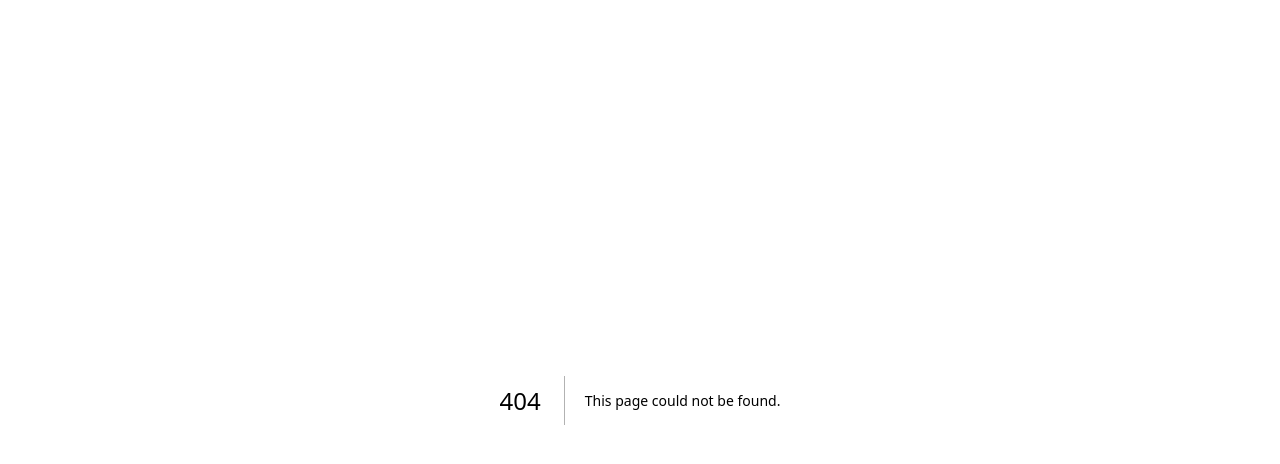
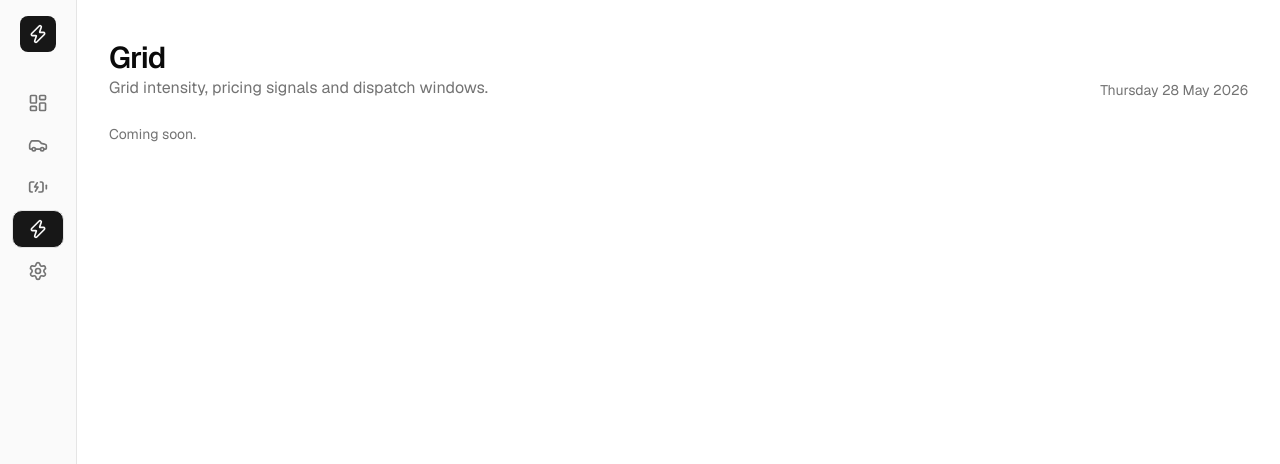
Before and after one commit to weigand242-png/GreenTechTeam07, a Next.js app in the folder launch-v2g/: page /grid in a window 1280 px wide. Before the commit this address had no page. Shown: the top 464 px of the page. Built offline with nearby package versions, Linux system fonts and the light colour scheme.

Commit message:
Add sidebar for page navigation

```diff
--- /dev/null
+++ b/launch-v2g/src/app/(app)/fleet/page.tsx
@@ -0,0 +1,13 @@
+import HeaderBox from "@/components/features/dashboard/HeaderBox";
+
+export default function FleetPage() {
+  return (
+    <div className="mx-auto flex w-full max-w-7xl flex-col gap-6 px-4 py-6 md:px-8 md:py-10">
+      <HeaderBox
+        title="Fleet"
+        subtitle="Vehicles enrolled in the V2G programme."
+      />
+      <p className="text-sm text-muted-foreground">Coming soon.</p>
+    </div>
+  );
+}
--- /dev/null
+++ b/launch-v2g/src/app/(app)/grid/page.tsx
@@ -0,0 +1,13 @@
+import HeaderBox from "@/components/features/dashboard/HeaderBox";
+
+export default function GridPage() {
+  return (
+    <div className="mx-auto flex w-full max-w-7xl flex-col gap-6 px-4 py-6 md:px-8 md:py-10">
+      <HeaderBox
+        title="Grid"
+        subtitle="Grid intensity, pricing signals and dispatch windows."
+      />
+      <p className="text-sm text-muted-foreground">Coming soon.</p>
+    </div>
+  );
+}
--- /dev/null
+++ b/launch-v2g/src/app/(app)/layout.tsx
@@ -0,0 +1,16 @@
+import Sidebar from "@/components/shared/organisms/Sidebar";
+
+export default function AppLayout({
+  children,
+}: {
+  children: React.ReactNode;
+}) {
+  return (
+    <div className="relative grid h-dvh grid-cols-[auto_1fr]">
+      <Sidebar />
+      <main className="flex flex-col overflow-x-hidden overflow-y-auto">
+        {children}
+      </main>
+    </div>
+  );
+}
--- a/launch-v2g/src/app/page.tsx
+++ b/launch-v2g/src/app/(app)/page.tsx
@@ -9,7 +9,7 @@ export default function DashboardPage() {
   const snap = getFleetSnapshot();
 
   return (
-    <main className="mx-auto flex w-full max-w-7xl flex-col gap-6 px-4 py-6 md:px-8 md:py-10">
+    <div className="mx-auto flex w-full max-w-7xl flex-col gap-6 px-4 py-6 md:px-8 md:py-10">
       <HeaderBox
         title="V2G Fleet Dashboard"
         subtitle="Turning idle company cars into grid-balancing batteries."
@@ -32,6 +32,6 @@ export default function DashboardPage() {
           sessions={snap.recentSessions}
         />
       </div>
-    </main>
+    </div>
   );
 }
--- /dev/null
+++ b/launch-v2g/src/app/(app)/sessions/page.tsx
@@ -0,0 +1,13 @@
+import HeaderBox from "@/components/features/dashboard/HeaderBox";
+
+export default function SessionsPage() {
+  return (
+    <div className="mx-auto flex w-full max-w-7xl flex-col gap-6 px-4 py-6 md:px-8 md:py-10">
+      <HeaderBox
+        title="Sessions"
+        subtitle="Charging and discharging session history."
+      />
+      <p className="text-sm text-muted-foreground">Coming soon.</p>
+    </div>
+  );
+}
--- /dev/null
+++ b/launch-v2g/src/app/(app)/settings/page.tsx
@@ -0,0 +1,13 @@
+import HeaderBox from "@/components/features/dashboard/HeaderBox";
+
+export default function SettingsPage() {
+  return (
+    <div className="mx-auto flex w-full max-w-7xl flex-col gap-6 px-4 py-6 md:px-8 md:py-10">
+      <HeaderBox
+        title="Settings"
+        subtitle="Account, fleet and integration preferences."
+      />
+      <p className="text-sm text-muted-foreground">Coming soon.</p>
+    </div>
+  );
+}
--- /dev/null
+++ b/launch-v2g/src/components/shared/atoms/SidebarButton.tsx
@@ -0,0 +1,33 @@
+"use client";
+
+import { cn } from "@/lib/utils";
+import type { RouteItem } from "@/types/navigation";
+import Link from "next/link";
+import { usePathname } from "next/navigation";
+
+export default function SidebarButton({ item }: { item: RouteItem }) {
+  const pathname = usePathname();
+  const isActive =
+    item.route === "/"
+      ? pathname === "/"
+      : pathname === item.route || pathname.startsWith(`${item.route}/`);
+
+  const Icon = item.icon;
+
+  return (
+    <Link
+      href={item.route}
+      aria-current={isActive ? "page" : undefined}
+      className={cn(
+        "flex items-center justify-center gap-3 rounded-lg border border-transparent px-3 py-2 text-muted-foreground transition-colors hover:border-border hover:bg-accent hover:text-accent-foreground 2xl:justify-start",
+        isActive &&
+          "border-border bg-primary text-primary-foreground hover:bg-primary hover:text-primary-foreground"
+      )}
+    >
+      <Icon className="size-5 shrink-0" />
+      <span className="hidden text-sm font-medium 2xl:inline">
+        {item.label}
+      </span>
+    </Link>
+  );
+}
--- /dev/null
+++ b/launch-v2g/src/components/shared/organisms/Sidebar.tsx
@@ -0,0 +1,40 @@
+"use client";
+
+import SidebarButton from "@/components/shared/atoms/SidebarButton";
+import { cn } from "@/lib/utils";
+import { sidebarLinks } from "@/types/navigation";
+import { Zap } from "lucide-react";
+import Link from "next/link";
+import type { ComponentProps } from "react";
+
+export default function Sidebar({ className }: ComponentProps<"aside">) {
+  return (
+    <aside
+      className={cn(
+        "sticky top-0 left-0 flex h-dvh w-fit flex-col gap-2 border-r border-border bg-sidebar px-2 py-4 lg:px-3 2xl:w-56 2xl:px-4",
+        className
+      )}
+    >
+      <Link
+        href="/"
+        className="mb-6 flex items-center gap-2 px-2 2xl:mb-8"
+      >
+        <span className="grid size-9 place-items-center rounded-md bg-primary text-primary-foreground">
+          <Zap className="size-5" />
+        </span>
+        <span className="hidden text-base font-semibold text-sidebar-foreground 2xl:inline">
+          V2G Fleet
+        </span>
+      </Link>
+
+      <nav className="flex flex-col gap-1">
+        {sidebarLinks.map((item) => (
+          <SidebarButton
+            key={item.route}
+            item={item}
+          />
+        ))}
+      </nav>
+    </aside>
+  );
+}
--- /dev/null
+++ b/launch-v2g/src/types/navigation.ts
@@ -0,0 +1,42 @@
+import {
+  BatteryCharging,
+  Car,
+  LayoutDashboard,
+  Settings,
+  Zap,
+} from "lucide-react";
+import type { LucideIcon } from "lucide-react";
+
+export const sidebarLinks: RouteItem[] = [
+  {
+    icon: LayoutDashboard,
+    route: "/",
+    label: "Dashboard",
+  },
+  {
+    icon: Car,
+    route: "/fleet",
+    label: "Fleet",
+  },
+  {
+    icon: BatteryCharging,
+    route: "/sessions",
+    label: "Sessions",
+  },
+  {
+    icon: Zap,
+    route: "/grid",
+    label: "Grid",
+  },
+  {
+    icon: Settings,
+    route: "/settings",
+    label: "Settings",
+  },
+];
+
+export type RouteItem = {
+  icon: LucideIcon;
+  route: string;
+  label: string;
+};
```
